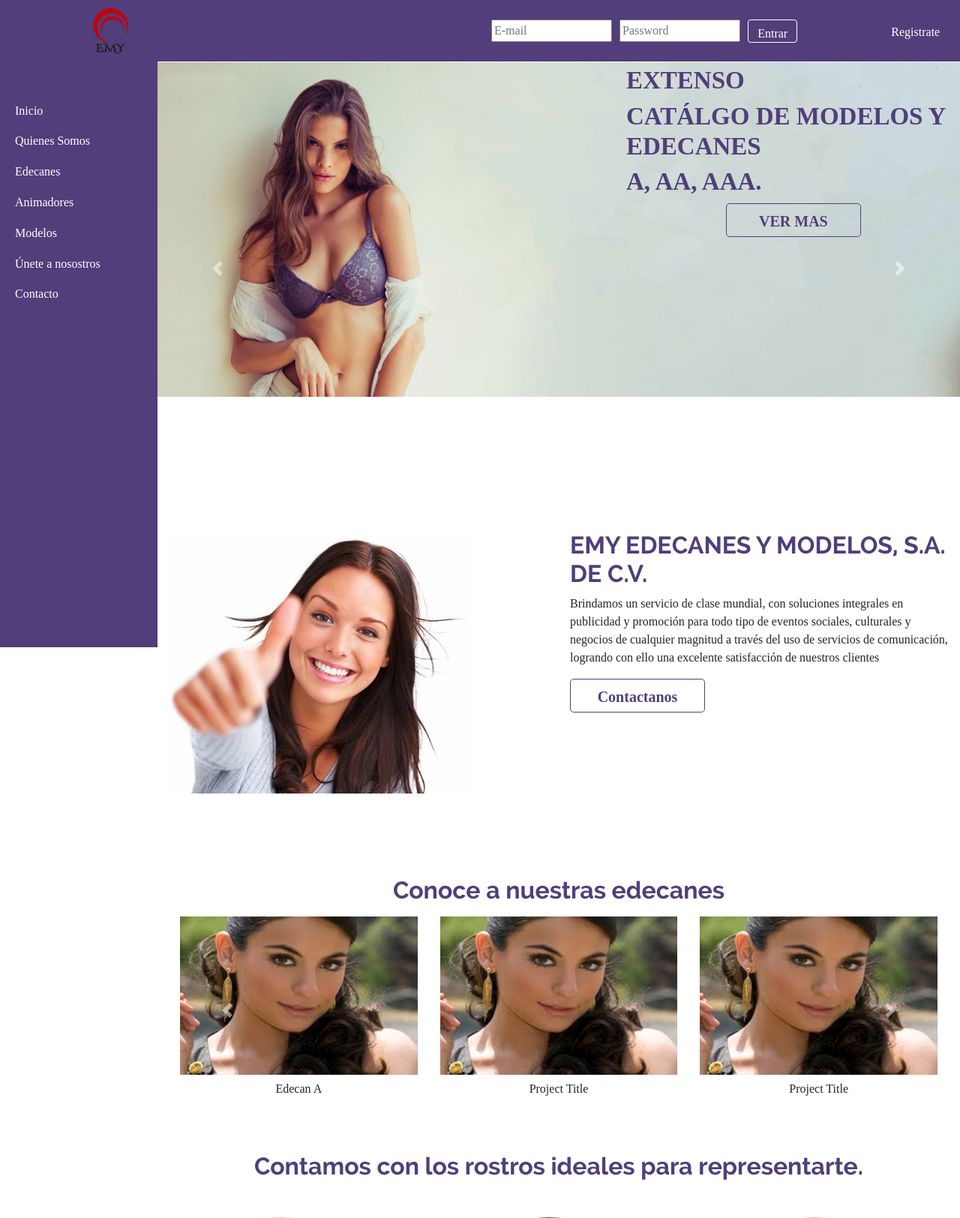
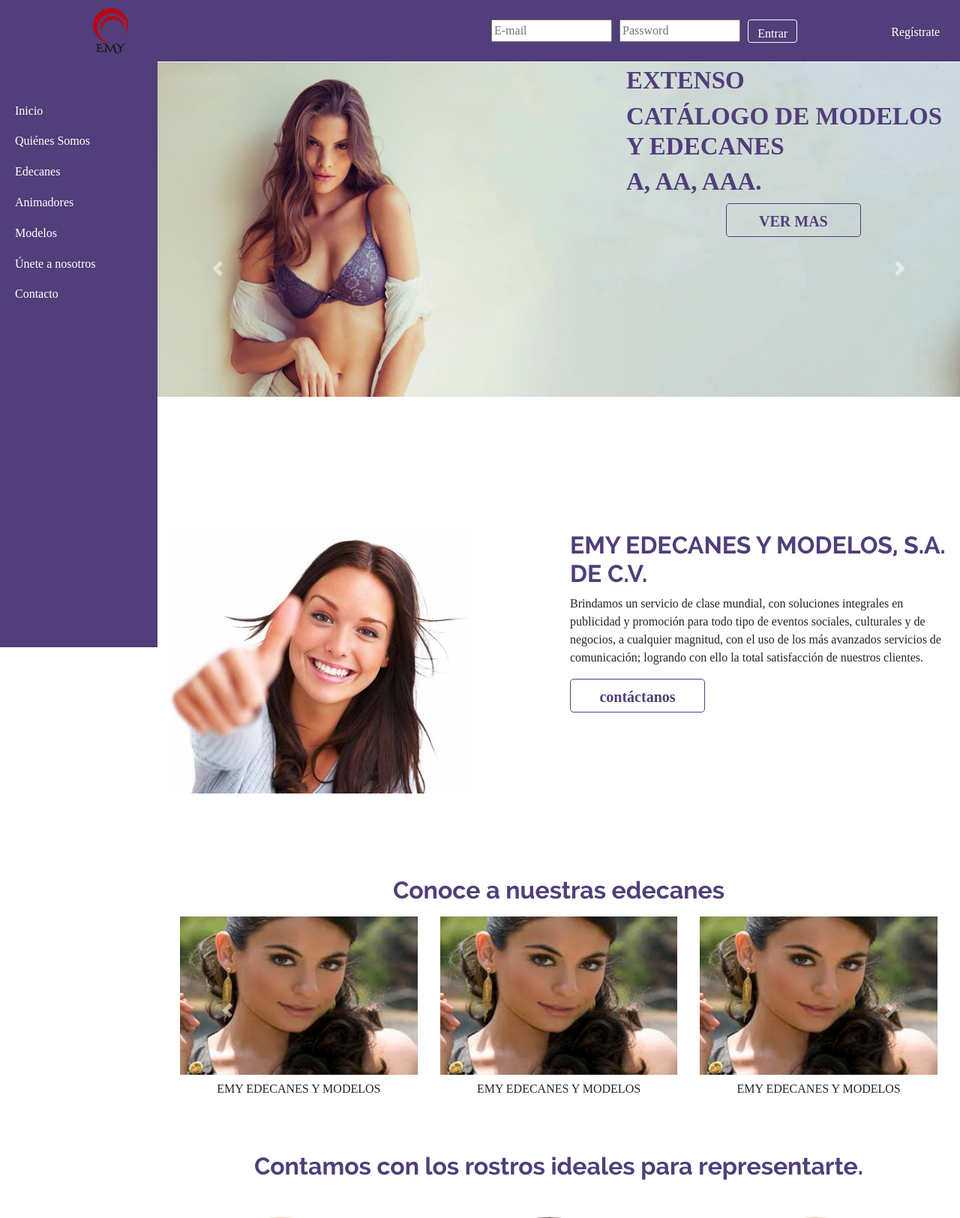
Before and after one commit to rcsystem/webemy, a PHP site: page / in a window 1280 px wide. Shown: the top 1624 px of the page at 75% size. Run offline with PHP 8.4, Linux system fonts and the light colour scheme; some libraries are stand-ins or nearby versions; some web fonts are replaced.

Commit message:
cambios de redaccion

```diff
--- a/footer.php
+++ b/footer.php
@@ -7,8 +7,9 @@
 				<div class="home-social"></div>
 				 <h5 class="text-aqua">Horarios </h5>
 
-		            <p>Lunes a Domingo 9:00 am a 6:00pm</p>
-		            <p>Llámanos +55 24 60 23 84</p>
+		            <p>Lunes a Viernes 9:00 am a 6:00pm</p>
+		            <p><b>Tel.:</b> (55) 58 92 69 77</p>
+		            <p><b>E-mail:</b> ventas@emy.mx</p>
 					<div class="formulario"><a href="#" class="btn btn-contactos"><i class="icon-android-create"></i> Escríbenos</a></div>
 						<br>
 		            <ul class="footer_social">
@@ -30,7 +31,7 @@
 			<hr>
 
 			<div class="col-lg-12 text-center">
-				<p> <b> © 2018 EMY Agencia. </b></p>
+				<p> <b> © 2018 EMY EDECANES Y MODELOS, S.A. DE C.V. </b></p>
 			</div>
 
 		</footer>
--- a/header.php
+++ b/header.php
@@ -13,6 +13,8 @@
 
 	<link href="https://file.myfontastic.com/2SQuVNdrs635VjAgGpanbP/icons.css" rel="stylesheet">
 	<link rel="stylesheet" href="assets/css/styles.css">
+	<link rel="shortcut icon" href="icon/logo1_2_.ico" type="image/x-icon">
+	<link rel="icon" href="icon/logo1_2_.ico" type="image/x-icon">
 		<!-- Plugins -->
 		<link href="assets/css/animations.css" rel="stylesheet">
 <!-- Custom css -->
@@ -71,7 +73,7 @@
                     <div class="col-lg-1">
                     	<div class="home-enter">
 							<div class="home-inicio">
-							  <a href="registro.php" >Registrate</a>
+							  <a href="registro.php" >Regístrate</a>
 							</div>
 						</div>
 					</div>
@@ -97,7 +99,7 @@
 
 				</li>
                 <li>
-				<a  data-toggle="collapse" href="#colla-1" role="button" aria-expanded="false" aria-controls="collapseExample">Quienes Somos <i class="icon-angle-down" style="font-size:12px;"></i></a>
+				<a  data-toggle="collapse" href="#colla-1" role="button" aria-expanded="false" aria-controls="collapseExample">Quiénes Somos <i class="icon-angle-down" style="font-size:12px;"></i></a>
 				<ul class="collapse list-unstyled" id="colla-1">
                 	<li><a href="#info_emp">Misión</a></li>
                     <li><a href="#">Visión</a></li>
@@ -126,7 +128,7 @@
 				</ul>
                 </li>
                 <li>
-                    <a href="#">Únete a nosostros</a>
+                    <a href="#">Únete a nosotros</a>
                 </li>
 
 			    <li>
--- a/index.php
+++ b/index.php
@@ -12,7 +12,7 @@
 							<div class="home-slider">
 
 								<h1>contamos con un extenso </h1>
-								<h1>catálgo de modelos y edecanes</h1>
+								<h1>catálogo de modelos y edecanes</h1>
 								<h1>a, aa, aaa.</h1>
 								<div class="form-row text-center">
 								<div class="col-12">
@@ -31,7 +31,7 @@
 							<div class="home-slider2">
 
 							<h1>contamos con un extenso </h1>
-							<h1>catálgo de modelos y edecanes</h1>
+							<h1>catálogo de modelos y edecanes</h1>
 							<h1>a, aa, aaa.</h1>
 							<div class="form-row text-center">
 							<div class="col-12">
@@ -49,7 +49,7 @@
 						<div class="home-slider">
 
 								<h1>contamos con un extenso </h1>
-								<h1>catálgo de modelos y edecanes</h1>
+								<h1>catálogo de modelos y edecanes</h1>
 								<h1>a, aa, aaa.</h1>
 								<div class="form-row text-center">
 								<div class="col-12">
@@ -87,8 +87,8 @@
 
           <div  class="home-titulos info-imp-item col-lg-6">
 			<h2>EMY EDECANES Y MODELOS, S.A. DE C.V. </h2>
-            <p>Brindamos un servicio de clase mundial, con soluciones integrales en publicidad y promoción para todo tipo de eventos sociales, culturales y negocios de cualquier magnitud a través del uso de servicios de comunicación, logrando con ello una excelente satisfacción de nuestros clientes</p>
-               <a href="#info-empresa" class="btn btn-lg btn-default home-btn-contacto text-center"> <b> Contactanos</b></a>
+            <p>Brindamos un servicio de clase mundial, con soluciones integrales en publicidad y promoción para todo tipo de eventos sociales, culturales y de negocios, a cualquier magnitud, con el uso de los más avanzados servicios de comunicación; logrando con ello la total satisfacción de nuestros clientes.</p>
+               <a href="#info-empresa" class="btn btn-lg btn-default home-btn-contacto text-center"> <b> contáctanos</b></a>
         </div>
 
       </div>
@@ -110,10 +110,10 @@
                             <img src="assets/images/portfolio-10.png" class="img-galeria" alt="">
 								<a class="overlay" data-toggle="modal" data-target="#project-2">
 									<i class="fa fa-search-plus"></i>
-										<span>Maria Rayas Muñoz</span>
+										<span>EMY EDECANES Y MODELOS</span>
 								</a>
 						</div>
-						<a class="btn btn-default btn-block" data-toggle="modal" data-target="#project-2">Edecan A</a>
+						<a class="btn btn-default btn-block" data-toggle="modal" data-target="#project-2">EMY EDECANES Y MODELOS</a>
 					</div>
         		</div>
 
@@ -124,10 +124,10 @@
                             <img src="assets/images/portfolio-10.png" class="img-galeria" alt="">
 								<a class="overlay" data-toggle="modal" data-target="#project-2">
 									<i class="fa fa-search-plus"></i>
-									<span>Desarrollo de App</span>
+									<span>EMY EDECANES Y MODELOS</span>
 								</a>
 						</div>
-						<a class="btn btn-default btn-block" data-toggle="modal" data-target="#project-2">Project Title</a>
+						<a class="btn btn-default btn-block" data-toggle="modal" data-target="#project-2">EMY EDECANES Y MODELOS</a>
 					</div>
    				</div>
 
@@ -138,10 +138,10 @@
                             <img src="assets/images/portfolio-10.png" class="img-galeria" alt="">
 								<a class="overlay" data-toggle="modal" data-target="#project-2">
 									<i class="fa fa-search-plus"></i>
-									<span>Desarrollo de App</span>
+									<span>EMY EDECANES Y MODELOS</span>
 								</a>
 						</div>
-							<a class="btn btn-default btn-block" data-toggle="modal" data-target="#project-2">Project Title</a>
+							<a class="btn btn-default btn-block" data-toggle="modal" data-target="#project-2">EMY EDECANES Y MODELOS</a>
 					</div>
     			</div>
 			</div>
@@ -156,10 +156,10 @@
                         <img src="assets/images/portfolio-10.png" class="img-galeria" alt="">
 							<a class="overlay" data-toggle="modal" data-target="#project-2">
 								<i class="fa fa-search-plus"></i>
-								<span>Desarrollo de App</span>
+								<span>EMY EDECANES Y MODELOS</span>
 							</a>
 					</div>
-						<a class="btn btn-default btn-block" data-toggle="modal" data-target="#project-2">Project Title</a>
+						<a class="btn btn-default btn-block" data-toggle="modal" data-target="#project-2">EMY EDECANES Y MODELOS</a>
 				</div>
         	</div>
 
@@ -169,10 +169,10 @@
                          <img src="assets/images/portfolio-10.png" class="img-galeria" alt="">
 							<a class="overlay" data-toggle="modal" data-target="#project-2">
 								<i class="fa fa-search-plus"></i>
-								<span>Desarrollo de App</span>
+								<span>EMY EDECANES Y MODELOS</span>
 							</a>
 					</div>
-						<a class="btn btn-default btn-block" data-toggle="modal" data-target="#project-2">Project Title</a>
+						<a class="btn btn-default btn-block" data-toggle="modal" data-target="#project-2">EMY EDECANES Y MODELOS</a>
 				</div>
     		</div>
 
@@ -182,10 +182,10 @@
                         <img src="assets/images/portfolio-10.png" class="img-galeria" alt="">
 							<a class="overlay" data-toggle="modal" data-target="#project-2">
 								<i class="fa fa-search-plus"></i>
-								<span>Desarrollo de App</span>
+								<span>EMY EDECANES Y MODELOS</span>
 							</a>
 					</div>
-					<a class="btn btn-default btn-block" data-toggle="modal" data-target="#project-2">Project Title</a>
+					<a class="btn btn-default btn-block" data-toggle="modal" data-target="#project-2">EMY EDECANES Y MODELOS</a>
 				</div>
     </div>
 </div>
@@ -198,10 +198,10 @@
                                     <img src="assets/images/portfolio-10.png" class="img-galeria" alt="">
 										<a class="overlay" data-toggle="modal" data-target="#project-2">
 											<i class="fa fa-search-plus"></i>
-											<span>Desarrollo de App</span>
+											<span>EMY EDECANES Y MODELOS</span>
 										</a>
 									</div>
-									<a class="btn btn-default btn-block" data-toggle="modal" data-target="#project-2">Project Title</a>
+									<a class="btn btn-default btn-block" data-toggle="modal" data-target="#project-2">EMY EDECANES Y MODELOS</a>
 								</div>
         </div>
         <div class="col-md-4">
@@ -210,10 +210,10 @@
                                     <img src="assets/images/portfolio-10.png" class="img-galeria" alt="">
 										<a class="overlay" data-toggle="modal" data-target="#project-2">
 											<i class="fa fa-search-plus"></i>
-											<span>Desarrollo de App</span>
+											<span>EMY EDECANES Y MODELOS</span>
 										</a>
 									</div>
-									<a class="btn btn-default btn-block" data-toggle="modal" data-target="#project-2">Project Title</a>
+									<a class="btn btn-default btn-block" data-toggle="modal" data-target="#project-2">EMY EDECANES Y MODELOS</a>
 								</div>
     </div>
         <div class="col-md-4">
@@ -222,10 +222,10 @@
                                     <img src="assets/images/portfolio-10.png" class="img-galeria" alt="">
 										<a class="overlay" data-toggle="modal" data-target="#project-2">
 											<i class="fa fa-search-plus"></i>
-											<span>Desarrollo de App</span>
+											<span>EMY EDECANES Y MODELOS</span>
 										</a>
 									</div>
-									<a class="btn btn-default btn-block" data-toggle="modal" data-target="#project-2">Project Title</a>
+									<a class="btn btn-default btn-block" data-toggle="modal" data-target="#project-2">EMY EDECANES Y MODELOS</a>
 								</div>
     </div>
 </div>
@@ -239,10 +239,10 @@
                                     <img src="assets/images/portfolio-10.png" class="img-galeria" alt="">
 										<a class="overlay" data-toggle="modal" data-target="#project-2">
 											<i class="fa fa-search-plus"></i>
-											<span>Desarrollo de App</span>
+											<span>EMY EDECANES Y MODELOS</span>
 										</a>
 									</div>
-									<a class="btn btn-default btn-block" data-toggle="modal" data-target="#project-2">Project Title</a>
+									<a class="btn btn-default btn-block" data-toggle="modal" data-target="#project-2">EMY EDECANES Y MODELOS</a>
 								</div>
         </div>
         <div class="col-md-4">
@@ -251,10 +251,10 @@
                                     <img src="assets/images/portfolio-10.png" class="img-galeria" alt="">
 										<a class="overlay" data-toggle="modal" data-target="#project-2">
 											<i class="fa fa-search-plus"></i>
-											<span>Desarrollo de App</span>
+											<span>EMY EDECANES Y MODELOS</span>
 										</a>
 									</div>
-									<a class="btn btn-default btn-block" data-toggle="modal" data-target="#project-2">Project Title</a>
+									<a class="btn btn-default btn-block" data-toggle="modal" data-target="#project-2">EMY EDECANES Y MODELOS</a>
 								</div>
     </div>
         <div class="col-md-4">
@@ -263,10 +263,10 @@
                                     <img src="assets/images/portfolio-10.png" class="img-galeria" alt="">
 										<a class="overlay" data-toggle="modal" data-target="#project-2">
 											<i class="fa fa-search-plus"></i>
-											<span>Desarrollo de App</span>
+											<span>EMY EDECANES Y MODELOS</span>
 										</a>
 									</div>
-									<a class="btn btn-default btn-block" data-toggle="modal" data-target="#project-2">Project Title</a>
+									<a class="btn btn-default btn-block" data-toggle="modal" data-target="#project-2">EMY EDECANES Y MODELOS</a>
 								</div>
     </div>
 </div>
@@ -306,7 +306,7 @@
 
 			<div class="info">
 
-				<h3>Edecan A</h3>
+				<h3>Edecán A</h3>
 
 
 
@@ -318,7 +318,7 @@
             <img src="assets/images/caras01.jpg" class=" rounded-circle img-fluid" />
 			<div class="info">
 
-				<h3>Edecan AA</h3>
+				<h3>Edecán AA</h3>
 
 
 
@@ -329,7 +329,7 @@
             <img src="assets/images/caras03.jpg" class=" rounded-circle img-fluid" />
 			<div class="info">
 
-				<h3>Edecan AAA</h3>
+				<h3>Edecán AAA</h3>
 
 
 
@@ -344,25 +344,25 @@
       <div class="row">
 
           <div class="home-titulos info-imp-item col-lg-6">
-			<h2>¡Unete a nuestro Equipo!...</h2>
+			<h2>¡Únete a nuestro Equipo!...</h2>
            <!--  <p>Lorem ipsum dolor sit amet consectetur adipisicing elit. Quo, pariatur odit. Assumenda alias odio,
                dolore placeat quas velit totam eaque ullam, necessitatibus dolores voluptas ad ea consectetur, nulla ut vero.
                .</p> -->
 			   <ul>
 			   <li>¿ERES EXTROVERTIDA?</li>
 			   <br>
-			   <li>¿DINAMICA?</li>
+			   <li>¿DINÁMICA?</li>
 			   <br>
 			   <li>¿SOCIABLE?</li>
 			   <br>
 			   <li>¿ALEGRE? </li>
 			   <br>
-			   <li>Y ¿CON HABILIDADES DE ANIMACION? </li>
+			   <li>Y ¿CON HABILIDADES DE ANIMACIÓN? </li>
 
 			   </ul>
 			   <p>¡¡TE ESTAMOS BUSCANDO!!</p>
 			   <div class=" mx-auto text-center">
-               <a href="#info-empresa" class="btn btn-lg btn-default home-btn-contacto text-center"> <b> Contactanos</b></a>
+               <a href="#info-empresa" class="btn btn-lg btn-default home-btn-contacto text-center"> <b> contáctanos</b></a>
 			   </div>
         </div>
 
```
